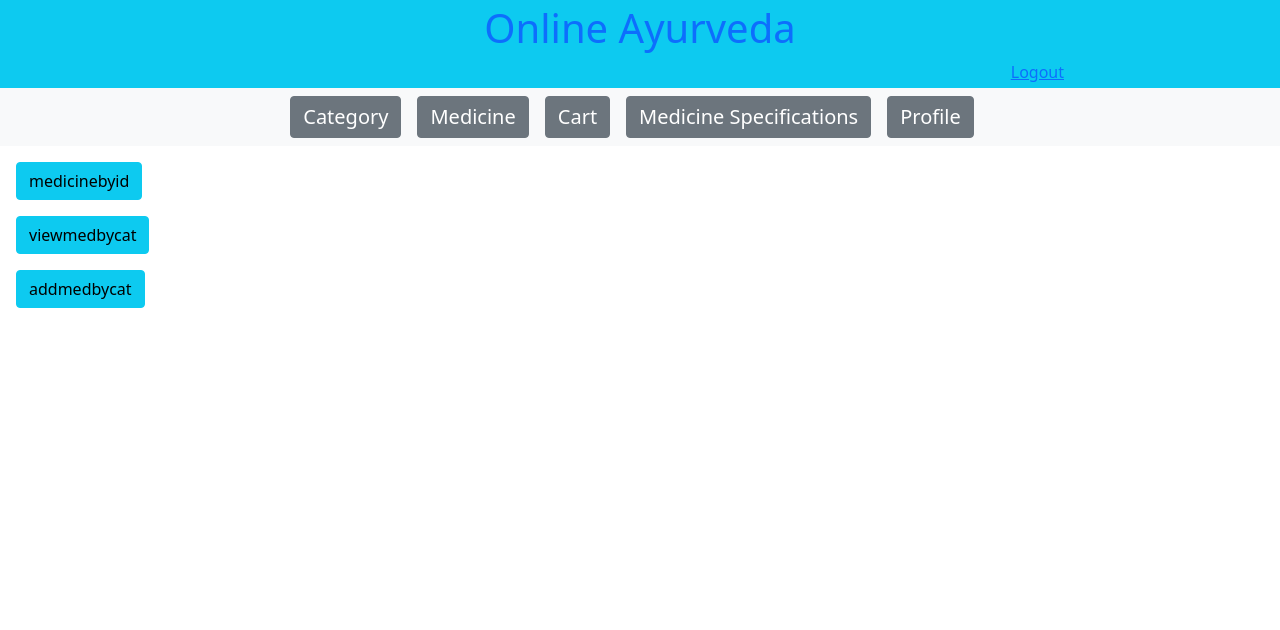
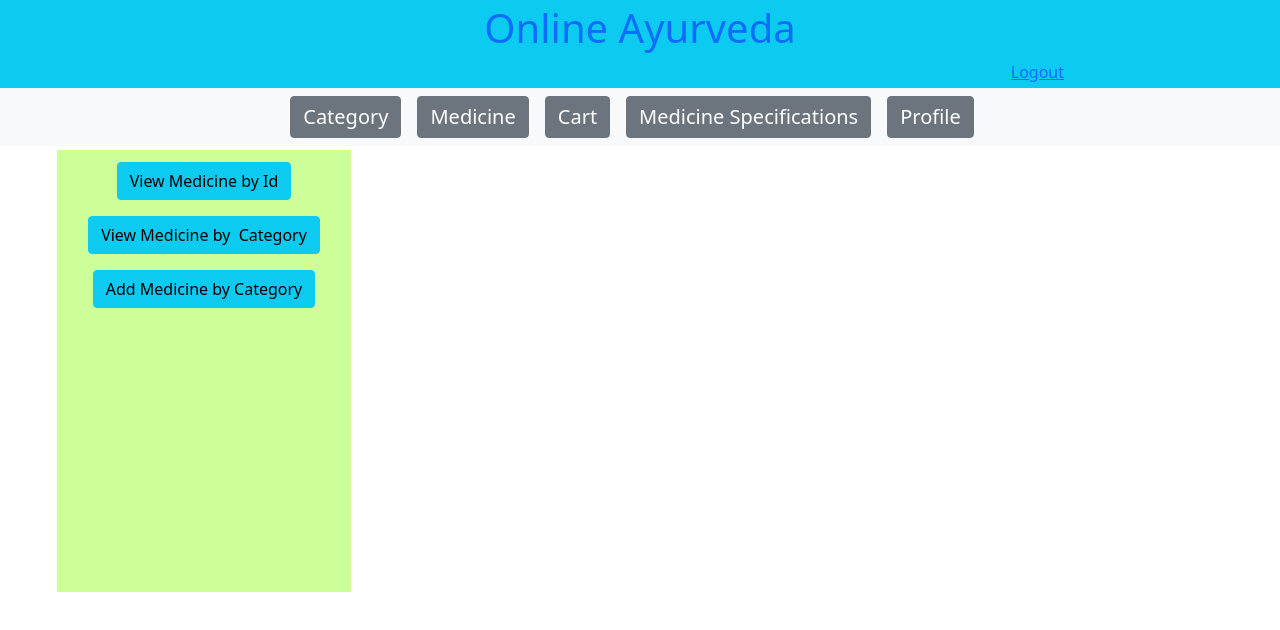
Before and after one commit to mobpshyco98/OnlineAyurvedaUI, an Angular app: page /medicine in a window 1280 px wide. Shown: the top 630 px of the page. Built offline with nearby package versions, Linux system fonts and the light colour scheme; sample sign-in values are in the browser's storage.

Commit message:
Arghya Ui commit 7

```diff
--- a/src/app/category/category.component.html
+++ b/src/app/category/category.component.html
@@ -1,11 +1,10 @@
-<article class=""  style="display:flex">
-  <section class="col-3 ">
+<article class="row col-11 mx-auto" [ngStyle]="{height:'450px'}" >
+  <section class="col-sm-11 col-md-3 col-lg-3 col-xl-3 p-1 m-1 text-center" style="background-color: #ccff99;" >
+    <div><input type="button" class="btn btn-info m-3 " value="View All Medicine" routerLink="/category/viewallcategory"/></div>
+    <div><input type="button" class="btn btn-info m-3 " value="Add Category" routerLink="/category/addcategory"/></div>
 
-    <div><input type="button" class="btn btn-info m-3 " value="viewall" routerLink="/category/viewallcategory"/></div>
-    <div><input type="button" class="btn btn-info m-3 " value="addcategory" routerLink="/category/addcategory"/></div>
   </section>
-  <section class="col-4  m-1 mx-auto" >
-
+  <section class="col-sm-11 col-md-8 col-lg-8 col-xl-8 p-2 m-2" >
     <router-outlet></router-outlet>
   </section>
 </article>
--- a/src/app/medicine/medicine.component.html
+++ b/src/app/medicine/medicine.component.html
@@ -1,12 +1,11 @@
-<article class=""  style="display:flex">
-  <section class=" m-2 ">
 
-    <div><input type="button" class="btn btn-info m-2" value="medicinebyid" routerLink="/medicine/viewmedicinebyid/"/></div>
-    <div><input type="button" class="btn btn-info m-2" value="viewmedbycat" routerLink="/medicine/viewmedicinebycategory/"/></div>
-    <div><input type="button" class="btn btn-info m-2" value="addmedbycat" routerLink="/medicine/addmedbycat/"/></div>
+<article class="row col-11 mx-auto" [ngStyle]="{height:'450px'}">
+  <section class="col-sm-11 col-md-3 col-lg-3 col-xl-3 p-1 m-1 text-center" style="background-color: #ccff99;">
+    <div><input type="button" class="btn btn-info m-2" value="View Medicine by Id" routerLink="/medicine/viewmedicinebyid/"/></div>
+    <div><input type="button" class="btn btn-info m-2" value="View Medicine by  Category" routerLink="/medicine/viewmedicinebycategory/"/></div>
+    <div><input type="button" class="btn btn-info m-2" value="Add Medicine by Category" routerLink="/medicine/addmedbycat/"/></div>
   </section>
-  <section class="m-2" >
-
+  <section class="col-sm-11 col-md-8 col-lg-8 col-xl-8 p-2 m-2" >
     <router-outlet></router-outlet>
   </section>
 </article>
```
Also changed, not shown: src/app/med-spec/med-spec.component.html (line endings or trailing spaces).
